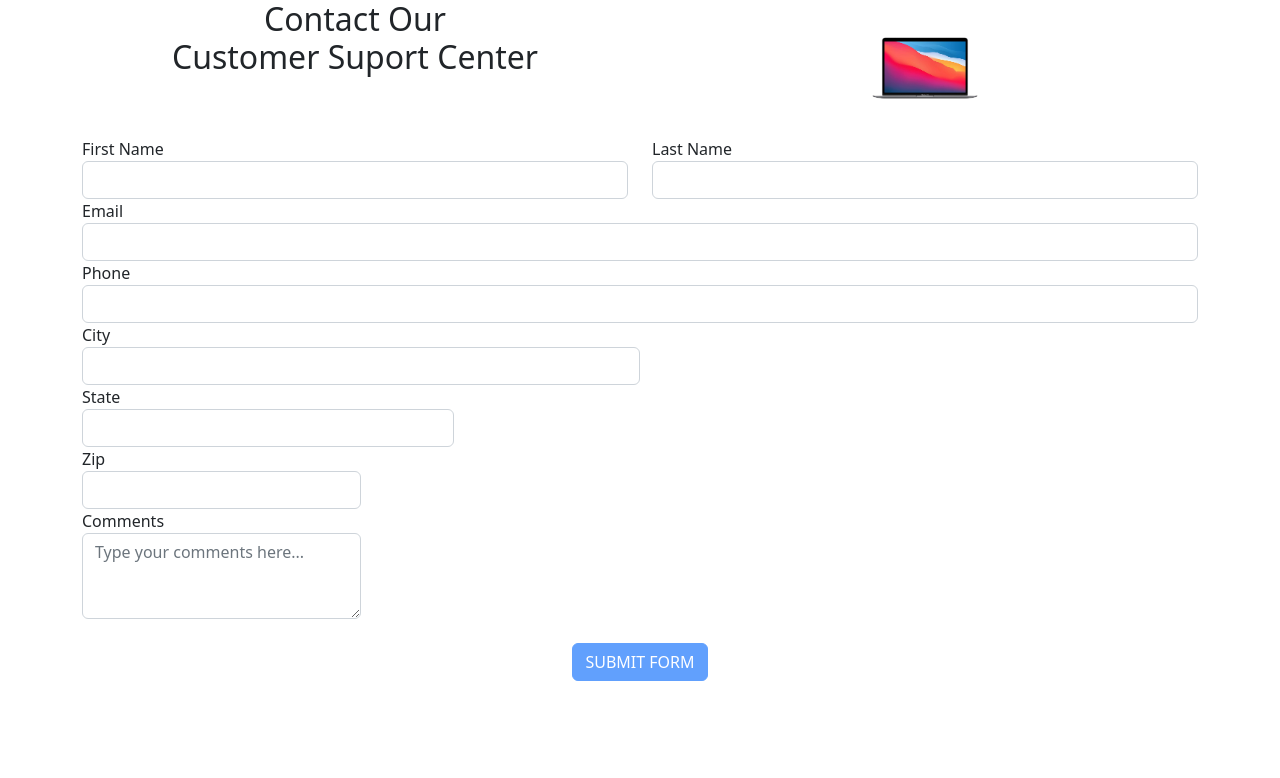
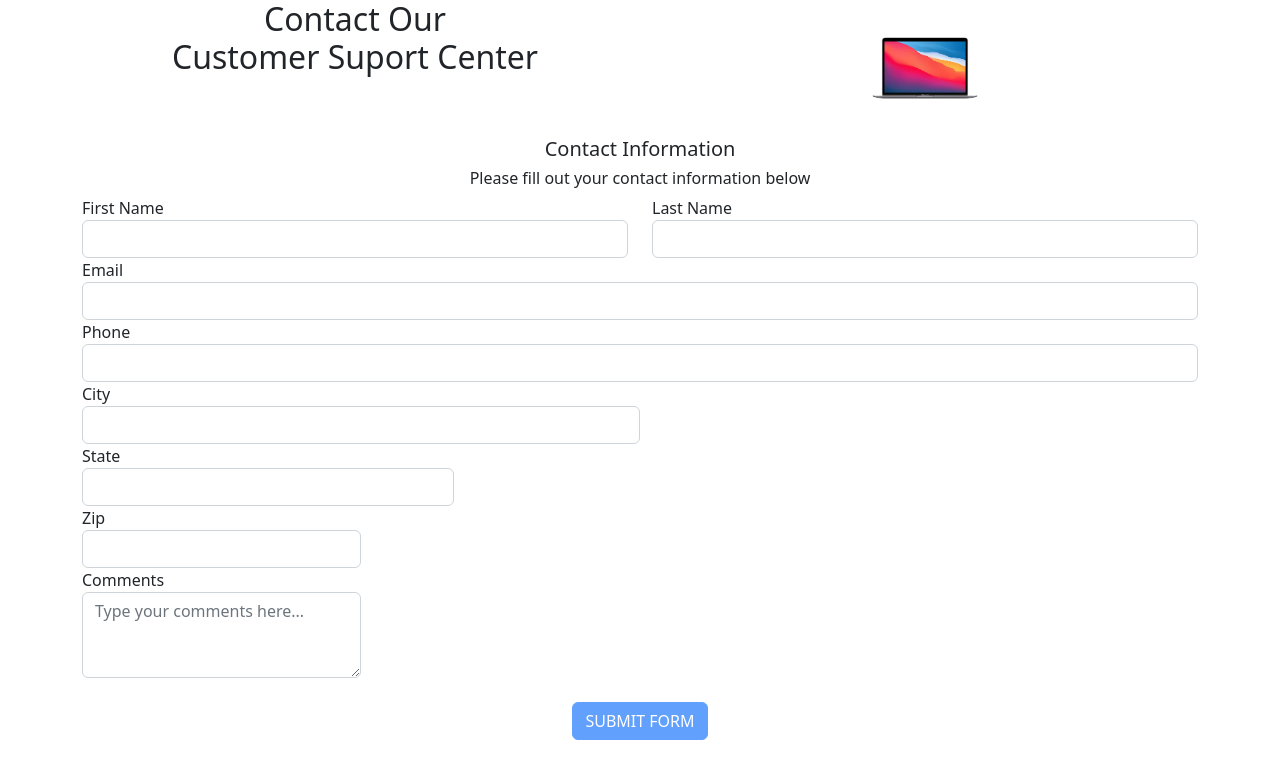
Before and after one commit to PrathmShinde/Form-Validation-Angular-, an Angular app: page / in a window 1280 px wide. Shown: the top 778 px of the page. Built offline with nearby package versions, Linux system fonts and the light colour scheme.

Commit message:
changes done

```diff
--- a/src/app/contact/contact.component.html
+++ b/src/app/contact/contact.component.html
@@ -8,8 +8,8 @@
         </div>
     </div>
     <div class="contact_information">
-        <!-- <h5>Contact Information</h5> -->
-        <!-- <h6>Please fill out your contact information below</h6> -->
+        <h5>Contact Information</h5>
+        <h6>Please fill out your contact information below</h6>
     </div>
     <form [formGroup]="contactForm" (ngSubmit)="postData();">
         <div class="row">
```
